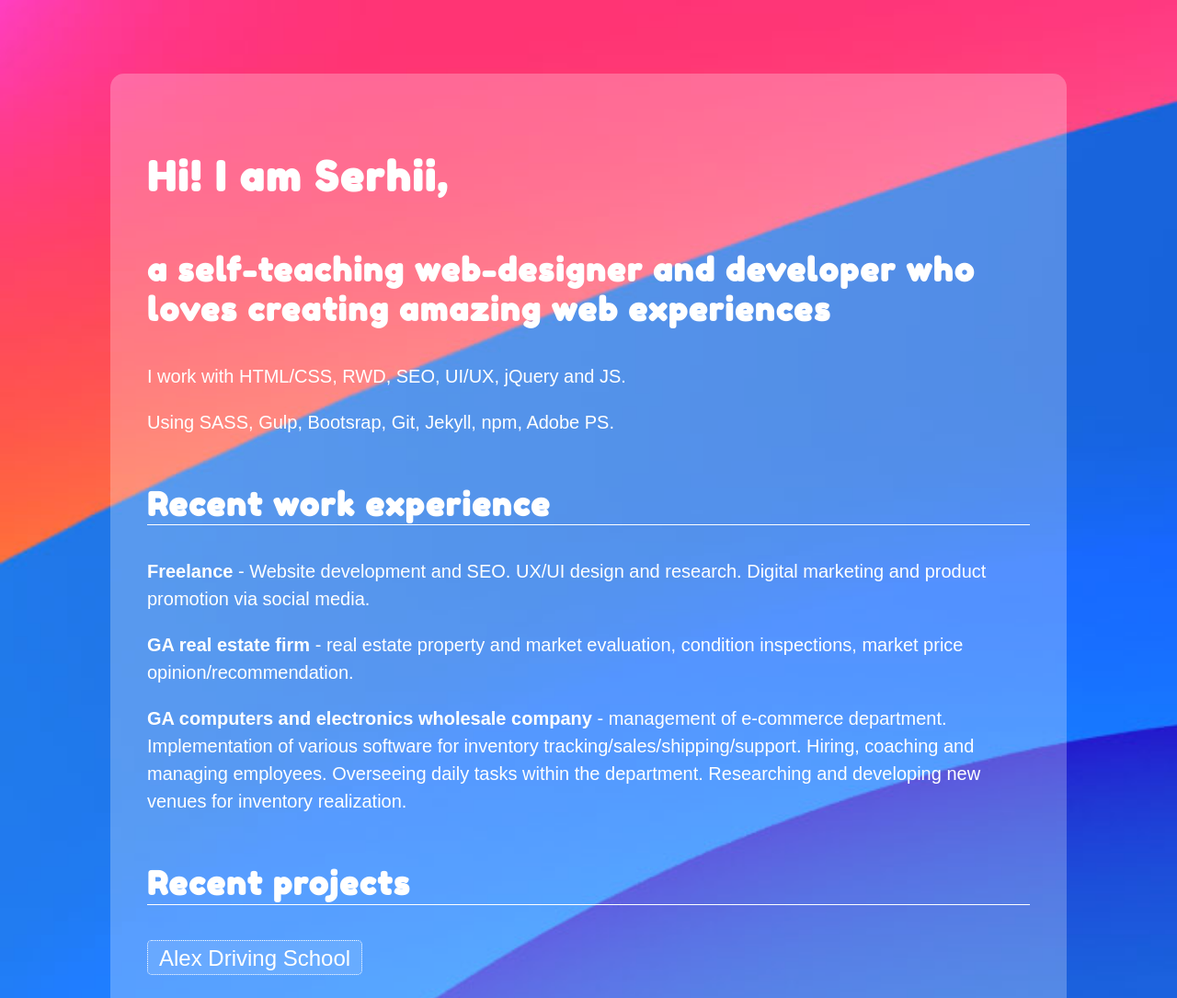
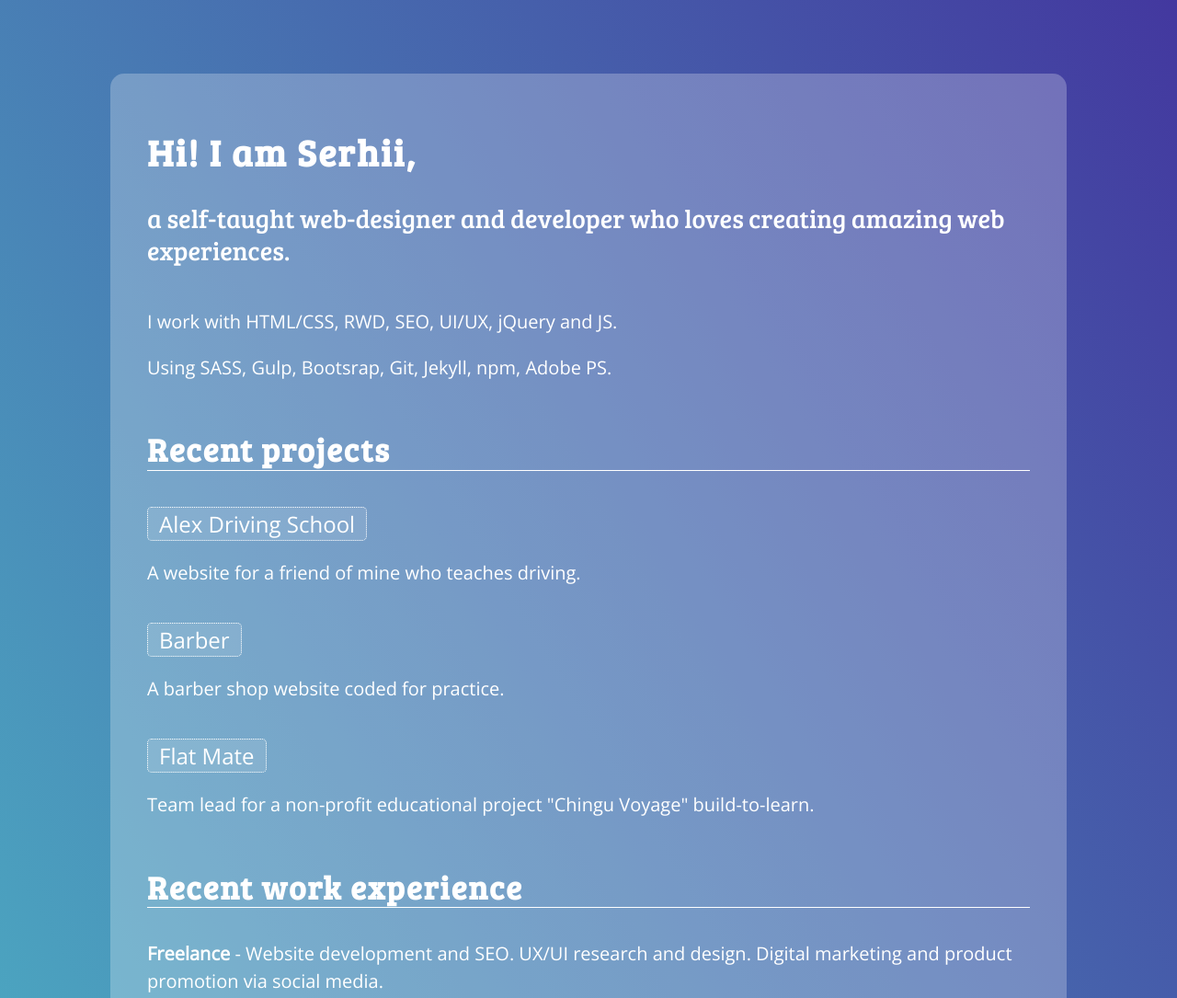
Before and after one commit to serhiicss/resume, a plain HTML site: page index.html in a window 1280 px wide. Shown: the top 1085 px of the page at 92% size. Drawn offline with nearby package versions, Linux system fonts and the light colour scheme.

Commit message:
replaced bg, corrected spelling, moved projects to top, replaced fonts

```diff
--- a/css/layouts/main.css
+++ b/css/layouts/main.css
@@ -1,17 +1,25 @@
 .about-me {
   color: #fff;
-  background-image: url("../img/bg.jpg");
+  background: -webkit-gradient(linear, left bottom, right top, from(#4ec6ca), to(#43389F));
+  background: -webkit-linear-gradient(bottom left, #4ec6ca 0%, #43389F 100%);
+  background: -o-linear-gradient(bottom left, #4ec6ca 0%, #43389F 100%);
+  background: linear-gradient(to top right, #4ec6ca 0%, #43389F 100%);
   -webkit-background-size: cover;
-          background-size: cover;
-  margin-bottom: -6em; }
+          background-size: cover; }
   .about-me h1, .about-me h2 {
-    font-family: 'Fredoka One', cursive;
-    letter-spacing: 0.05em; }
+    letter-spacing: 0.05em;
+    margin-top: 0.5em; }
   .about-me h2 {
     margin-top: 1.5em;
     margin-bottom: 1em;
     display: block;
     border-bottom: 1px solid #fff; }
+  .about-me h3.about-descr {
+    font-weight: 100;
+    font-size: 1.4rem;
+    border-bottom: none;
+    margin-top: 0;
+    margin-bottom: 1.6em; }
   .about-me p {
     margin-top: 1em; }
   .about-me a {
@@ -20,7 +28,7 @@
     border: 1px dotted;
     -webkit-border-radius: 5px;
             border-radius: 5px;
-    padding: 0.2em 0.5em;
+    padding: 0.05em 0.5em;
     background-color: rgba(255, 255, 255, 0.1);
     -webkit-transition: 0.25s;
     -o-transition: 0.25s;
@@ -59,9 +67,6 @@
     margin: 0;
     padding: 1em; } }
 
-h2.about-descr {
-  border-bottom: none; }
-
 .work-item {
   margin-top: 2em; }
 
@@ -81,7 +86,7 @@ h2.about-descr {
   margin-top: 2em; }
   .content-contact a:not(:last-child) {
     margin-right: 0.8em; }
-  @media (max-width: 550px) {
+  @media (max-width: 802px) {
     .content-contact {
       -webkit-box-orient: vertical;
       -webkit-box-direction: normal;
@@ -89,4 +94,5 @@ h2.about-descr {
           -ms-flex-direction: column;
               flex-direction: column; }
       .content-contact a:not(:last-child) {
-        margin-bottom: 0.8em; } }
+        margin-bottom: 0.8em;
+        margin-right: 0; } }
--- a/css/styles.css
+++ b/css/styles.css
@@ -1,5 +1,5 @@
 @import url("https://maxcdn.bootstrapcdn.com/font-awesome/4.7.0/css/font-awesome.min.css");
-@import url("https://fonts.googleapis.com/css?family=Fredoka+One");
+@import url("https://fonts.googleapis.com/css?family=Bree+Serif|Open+Sans");
 html, body {
   min-width: 320px; }
 
@@ -41,16 +41,17 @@ body, input, select, textarea {
 
 body {
   margin: 0;
-  padding: 0; }
+  padding: 0;
+  font-family: 'Open Sans', sans-serif; }
 
 h1, h2, h3, h4 {
   font-weight: bold;
   line-height: 1.25;
   margin: 1.75em 0 0.75em;
-  font-family: Helvetica, sans-serif; }
+  font-family: "Bree Serif", sans-serif; }
 
 h1 {
-  font-size: 2.2em;
+  font-size: 2em;
   margin-top: 1em; }
 
 h2 {
@@ -77,18 +78,26 @@ em, i {
 
 .about-me {
   color: #fff;
-  background-image: url("../img/bg.jpg");
+  background: -webkit-gradient(linear, left bottom, right top, from(#4ec6ca), to(#43389F));
+  background: -webkit-linear-gradient(bottom left, #4ec6ca 0%, #43389F 100%);
+  background: -o-linear-gradient(bottom left, #4ec6ca 0%, #43389F 100%);
+  background: linear-gradient(to top right, #4ec6ca 0%, #43389F 100%);
   -webkit-background-size: cover;
-          background-size: cover;
-  margin-bottom: -6em; }
+          background-size: cover; }
   .about-me h1, .about-me h2 {
-    font-family: 'Fredoka One', cursive;
-    letter-spacing: 0.05em; }
+    letter-spacing: 0.05em;
+    margin-top: 0.5em; }
   .about-me h2 {
     margin-top: 1.5em;
     margin-bottom: 1em;
     display: block;
     border-bottom: 1px solid #fff; }
+  .about-me h3.about-descr {
+    font-weight: 100;
+    font-size: 1.4rem;
+    border-bottom: none;
+    margin-top: 0;
+    margin-bottom: 1.6em; }
   .about-me p {
     margin-top: 1em; }
   .about-me a {
@@ -97,7 +106,7 @@ em, i {
     border: 1px dotted;
     -webkit-border-radius: 5px;
             border-radius: 5px;
-    padding: 0.2em 0.5em;
+    padding: 0.05em 0.5em;
     background-color: rgba(255, 255, 255, 0.1);
     -webkit-transition: 0.25s;
     -o-transition: 0.25s;
@@ -136,9 +145,6 @@ em, i {
     margin: 0;
     padding: 1em; } }
 
-h2.about-descr {
-  border-bottom: none; }
-
 .work-item {
   margin-top: 2em; }
 
@@ -158,7 +164,7 @@ h2.about-descr {
   margin-top: 2em; }
   .content-contact a:not(:last-child) {
     margin-right: 0.8em; }
-  @media (max-width: 550px) {
+  @media (max-width: 802px) {
     .content-contact {
       -webkit-box-orient: vertical;
       -webkit-box-direction: normal;
@@ -166,4 +172,5 @@ h2.about-descr {
           -ms-flex-direction: column;
               flex-direction: column; }
       .content-contact a:not(:last-child) {
-        margin-bottom: 0.8em; } }
+        margin-bottom: 0.8em;
+        margin-right: 0; } }
--- a/index.html
+++ b/index.html
@@ -14,7 +14,7 @@
 
 				<div class="content-header">
 					<h1>Hi! I am Serhii,</h1>
-					<h2 class="about-descr">a self-teaching web-designer and developer who loves creating amazing web experiences</h2>
+					<h3 class="about-descr">a self-taught web-designer and developer who loves creating amazing web experiences.</h2>
 					</div><!-- content-header -->
 
 					<div class="content-body">
@@ -22,15 +22,6 @@
 						<p>Using SASS, Gulp, Bootsrap, Git, Jekyll, npm, Adobe PS.</p>
 					</div><!-- content-body -->
 
-				<div class="content-exp">
-					<h2>Recent work experience</h2>
-
-					<p><b>Freelance</b> - Website development and SEO. UX/UI design and research. Digital marketing and product promotion via social media.</p>
-
-					<p><b>GA real estate firm</b> - real estate property and market evaluation, condition inspections, market price opinion/recommendation.</p>
-
-					<p><b>GA computers and electronics wholesale company</b> - management of e-commerce department. Implementation of various software for inventory tracking/sales/shipping/support. Hiring, coaching and managing employees. Overseeing daily tasks within the department. Researching and developing new venues for inventory realization.</p>
-				</div><!-- content-exp -->
 
 					<div class="content-work">
 
@@ -47,10 +38,21 @@
 
 						<div class="work-item">
 							<a href="https://github.com/serhiicss/owls-build-to-learn/">Flat Mate</a>
-						<p>Team lead for a non-profit education project called Chingu build-to-learn</p>
-					</div><!-- work-item -->
+							<p>Team lead for a non-profit educational project "Chingu Voyage" build-to-learn.</p>
+						</div>
 
 					</div><!-- content-work -->
+
+					<div class="content-exp">
+						<h2>Recent work experience</h2>
+
+						<p><b>Freelance</b> - Website development and SEO. UX/UI research and design. Digital marketing and product promotion via social media.</p>
+
+						<p><b>GA real estate firm</b> - real estate property and market evaluation, condition inspections, market price opinion/recommendation.</p>
+
+						<p><b>GA computers and electronics wholesale company</b> - management of e-commerce department. Implementation of various software for inventory tracking/sales/shipping/support. Hiring, coaching and managing employees. Overseeing daily tasks within the department. Researching and developing new venues for inventory realization.</p>
+					</div><!-- content-exp -->
+
 
 					<div class="content-languages">
 						<h2>Languages</h2>
@@ -63,7 +65,7 @@
 
 					<div class="content-about-me">
 						<h2>More about me</h2>
-					<p>I am an honest and hard working person who is always dedicated to any given task. I love working with people on various projects, getting to know each other and inspire each other. My weakens is probably my perfectionism. I may spend extra time to carry things to perfection. I normally demonstrate strong determination, enthusiasm and trustworthiness. I am not afraid to take charge when needed and I am comfortable with delegating to others.</p>
+						<p>I am an honest and hard working person who is always dedicated to any given task. I love working with people on various projects, getting to know each other and inspire each other. My weaknesses is probably my perfectionism. I may spend extra time to carry things to perfection. I normally demonstrate strong determination, enthusiasm and trustworthiness. I am not afraid to take charge when needed and I am comfortable with delegating to others.</p>
 						<p>In my spare time I like to run, hike, take pictures, watch movies and go fishing. I watch soccer games (go Barca!) and F1 championship. Best of all though, I like having a drink near a fireplace in a company of interesting people.</p>
 					</div><!-- content-about-me -->
 
@@ -71,6 +73,7 @@
 						<a href="http://www.serhii-css.com"><i class="fa fa-id-card" aria-hidden="true"></i> Website</a>
 						<a href="https://github.com/serhiicss"><i class="fa fa-github" aria-hidden="true"></i> Github</a>
 						<a href="https://twitter.com/Serhiicss"><i class="fa fa-twitter" aria-hidden="true"></i> Twitter</a>
+						<a href="https://codepen.io/Serhiicss"><i class="fa fa-codepen" aria-hidden="true"></i> Codepen</a>
 						<a href="mailto:serhii.css@gmail.com"><i class="fa fa-envelope" aria-hidden="true"></i> Email</a>
 					</div>
 
```
Also changed, not shown: img/bg.jpg (deleted). Lines whose indentation alone changed are shown as unchanged.
